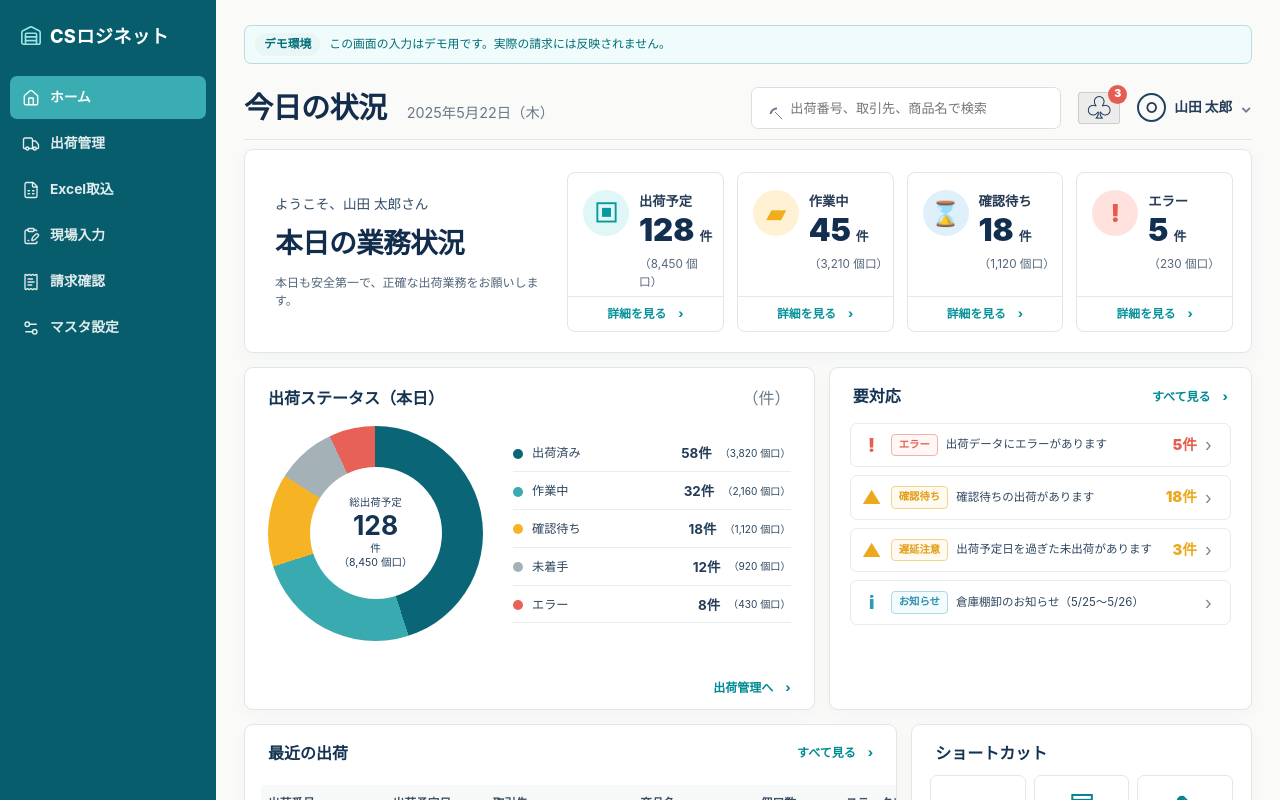
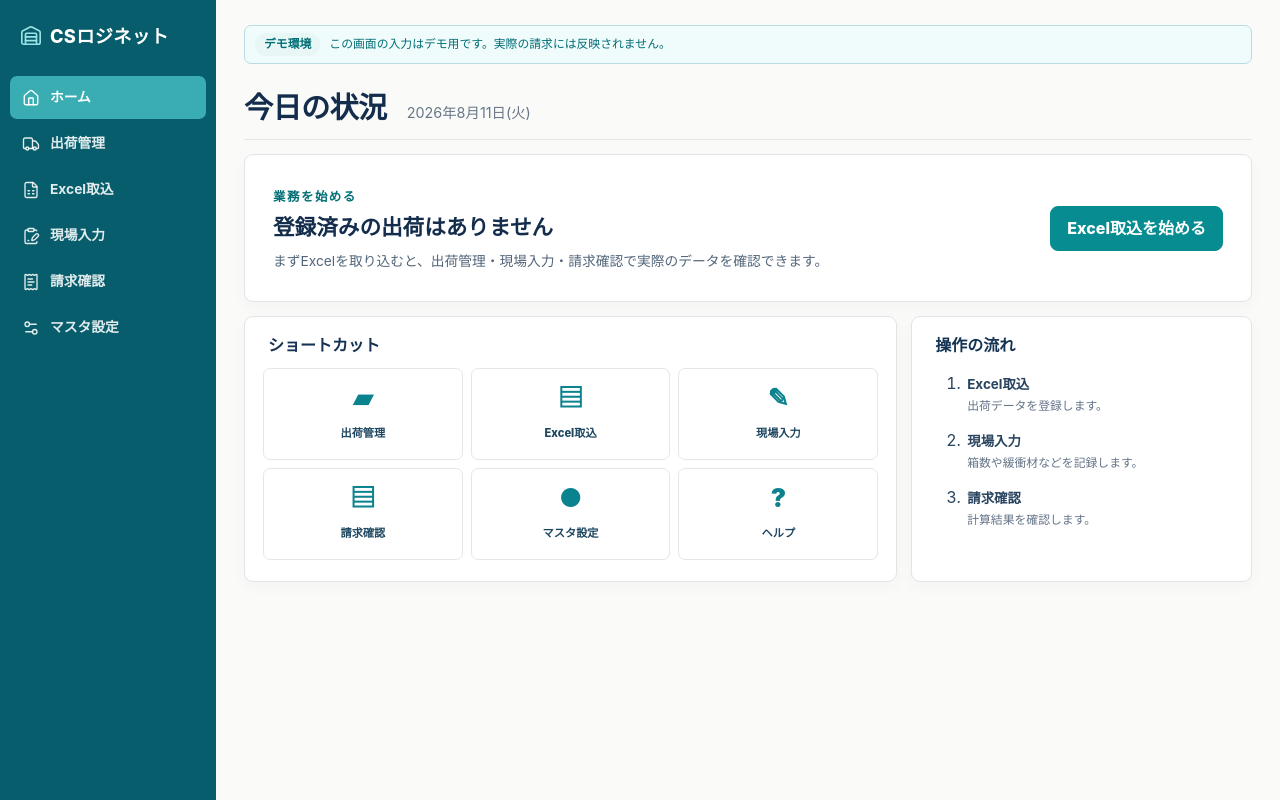
Before and after one commit to Athena900/souko_app, a Next.js app: page / in a window 1280 px wide. Shown: the top 800 px of the page. Built offline with nearby package versions, Linux system fonts and the light colour scheme.

Commit message:
fix: remove trial dummy dashboard data

```diff
--- a/app/dashboard.css
+++ b/app/dashboard.css
@@ -150,6 +150,23 @@
 .dashboard-welcome-copy p { margin: 0 0 8px; color: #314b67; font-size: .85rem; }
 .dashboard-welcome-copy h2 { margin: 0 0 11px; color: #122d4c; font-size: 1.73rem; letter-spacing: -.025em; }
 .dashboard-welcome-copy small { color: #52657a; font-size: .75rem; }
+.dashboard-empty-state {
+  display: flex;
+  align-items: center;
+  justify-content: space-between;
+  gap: 24px;
+  margin-top: 14px;
+  padding: 28px;
+}
+.dashboard-empty-state h2 { margin: 5px 0 7px; font-size: 1.35rem; }
+.dashboard-empty-state p { max-width: 650px; margin: 0; color: #52657a; font-size: .86rem; }
+.dashboard-cleanup-grid { grid-template-columns: 1fr .78fr; }
+.dashboard-guide-panel { padding-bottom: 17px; }
+.dashboard-flow-list { display: grid; gap: 13px; margin: 0; padding: 3px 23px 4px 53px; }
+.dashboard-flow-list li { padding-left: 2px; color: #29445f; }
+.dashboard-flow-list strong, .dashboard-flow-list span { display: block; }
+.dashboard-flow-list strong { font-size: .84rem; }
+.dashboard-flow-list span { margin-top: 2px; color: #647488; font-size: .74rem; }
 .dashboard-kpi-grid { display: grid; grid-template-columns: repeat(4, minmax(0, 1fr)); gap: 13px; }
 .dashboard-kpi {
   display: grid;
@@ -286,6 +303,8 @@
   .dashboard-tools { width: 100%; justify-content: space-between; }
   .dashboard-search { flex: 1 1 auto; width: auto; }
   .dashboard-welcome-panel { grid-template-columns: 1fr; padding: 17px; }
+  .dashboard-empty-state { align-items: flex-start; flex-direction: column; padding: 20px 17px; }
+  .dashboard-cleanup-grid { grid-template-columns: 1fr; }
   .dashboard-welcome-copy { padding: 0 0 3px; }
   .dashboard-kpi-grid { grid-template-columns: repeat(2, minmax(0, 1fr)); gap: 9px; }
   .dashboard-middle-grid, .dashboard-bottom-grid { grid-template-columns: 1fr; }
@@ -301,6 +320,8 @@
   .dashboard-user { font-size: .74rem; }
   .dashboard-search { min-width: 0; font-size: .72rem; }
   .dashboard-welcome-copy h2 { font-size: 1.35rem; }
+  .dashboard-empty-state h2 { font-size: 1.18rem; }
+  .dashboard-empty-state .button { width: 100%; }
   .dashboard-kpi { min-height: 125px; }
   .dashboard-kpi-copy { padding: 15px 5px 4px 6px; }
   .dashboard-kpi-icon { width: 33px; height: 33px; margin: 14px 0 0 7px; font-size: .95rem; }
--- a/app/page.tsx
+++ b/app/page.tsx
@@ -1,40 +1,9 @@
 import Link from "next/link";
 import { DemoEnvironmentBanner } from "@/src/features/demo/demo-environment-banner";
 import { AppFrame } from "@/src/features/layout/app-shell";
-import { isDemoMode } from "@/src/lib/env";
 import { requireTrialPageAccess } from "@/src/server/auth/trial-page-access";
 
 export const dynamic = "force-dynamic";
-
-const kpis = [
-  { label: "出荷予定", value: "128", detail: "（8,450 個口）", tone: "teal", icon: "▣", href: "/shipments" },
-  { label: "作業中", value: "45", detail: "（3,210 個口）", tone: "yellow", icon: "▰", href: "/field" },
-  { label: "確認待ち", value: "18", detail: "（1,120 個口）", tone: "blue", icon: "⌛", href: "/billing" },
-  { label: "エラー", value: "5", detail: "（230 個口）", tone: "red", icon: "!", href: "/import" },
-] as const;
-
-const statusLegend = [
-  ["出荷済み", "58", "3,820 個口", "legend-teal"],
-  ["作業中", "32", "2,160 個口", "legend-aqua"],
-  ["確認待ち", "18", "1,120 個口", "legend-yellow"],
-  ["未着手", "12", "920 個口", "legend-grey"],
-  ["エラー", "8", "430 個口", "legend-red"],
-] as const;
-
-const alerts = [
-  { type: "error", icon: "!", label: "エラー", message: "出荷データにエラーがあります", count: "5件" },
-  { type: "warning", icon: "▲", label: "確認待ち", message: "確認待ちの出荷があります", count: "18件" },
-  { type: "warning", icon: "▲", label: "遅延注意", message: "出荷予定日を過ぎた未出荷があります", count: "3件" },
-  { type: "info", icon: "i", label: "お知らせ", message: "倉庫棚卸のお知らせ（5/25〜5/26）", count: "" },
-] as const;
-
-const recentShipments = [
-  ["S250522-0001", "2025/05/22", "株式会社ABC商事", "文具セットA", "120 個口", "出荷済み", "done"],
-  ["S250522-0002", "2025/05/22", "株式会社DEF物流", "コピー用紙 A4", "80 個口", "作業中", "progress"],
-  ["S250522-0003", "2025/05/22", "株式会社GHI商会", "ファイルケース", "60 個口", "確認待ち", "waiting"],
-  ["S250522-0004", "2025/05/23", "株式会社JKLストア", "ラベルシール", "40 個口", "未着手", "waiting"],
-  ["S250522-0005", "2025/05/23", "株式会社MNO販売", "クリアファイル", "70 個口", "エラー", "alert"],
-] as const;
 
 const shortcuts = [
   ["出荷管理", "▰", "/shipments"],
@@ -45,9 +14,18 @@ const shortcuts = [
   ["ヘルプ", "?", "/help"],
 ] as const;
 
+function formatToday(): string {
+  return new Intl.DateTimeFormat("ja-JP", {
+    year: "numeric",
+    month: "long",
+    day: "numeric",
+    weekday: "short",
+    timeZone: "Asia/Tokyo",
+  }).format(new Date());
+}
+
 export default async function HomePage() {
   await requireTrialPageAccess("/");
-  const userName = isDemoMode() ? "山田 太郎" : "担当者";
 
   return (
     <AppFrame active="home">
@@ -57,85 +35,35 @@ export default async function HomePage() {
         <header className="dashboard-header">
           <div className="dashboard-title">
             <h1>今日の状況</h1>
-            <span className="dashboard-date">2025年5月22日（木）</span>
-          </div>
-          <div className="dashboard-tools">
-            <input className="dashboard-search" type="search" aria-label="出荷番号、取引先、商品名で検索" placeholder="出荷番号、取引先、商品名で検索" />
-            <button className="notification" type="button" disabled aria-label="通知 3件" title="通知機能は準備中です">♧<span className="notification-badge">3</span></button>
-            <div className="dashboard-user"><span className="user-avatar" aria-hidden="true">○</span><span>{userName}</span><span className="user-chevron" aria-hidden="true">⌄</span></div>
+            <span className="dashboard-date">{formatToday()}</span>
           </div>
         </header>
 
-        <section className="dashboard-welcome-panel" aria-labelledby="dashboard-status-title">
-          <div className="dashboard-welcome-copy">
-            <p>ようこそ、{userName}さん</p>
-            <h2 id="dashboard-status-title">本日の業務状況</h2>
-            <small>本日も安全第一で、正確な出荷業務をお願いします。</small>
+        <section className="dashboard-panel dashboard-empty-state" aria-labelledby="dashboard-status-title">
+          <div>
+            <span className="eyebrow">業務を始める</span>
+            <h2 id="dashboard-status-title">登録済みの出荷はありません</h2>
+            <p>まずExcelを取り込むと、出荷管理・現場入力・請求確認で実際のデータを確認できます。</p>
           </div>
-          <div className="dashboard-kpi-grid">
-            {kpis.map((kpi) => (
-              <article className={`dashboard-kpi kpi-${kpi.tone}`} key={kpi.label}>
-                <div className="dashboard-kpi-main">
-                  <span className="dashboard-kpi-icon" aria-hidden="true">{kpi.icon}</span>
-                  <div className="dashboard-kpi-copy">
-                    <span className="dashboard-kpi-label">{kpi.label}</span>
-                    <strong className="dashboard-kpi-value">{kpi.value}</strong><span className="dashboard-kpi-unit">件</span>
-                    <small className="dashboard-kpi-detail">{kpi.detail}</small>
-                  </div>
-                </div>
-                <Link className="dashboard-kpi-action" href={kpi.href}>詳細を見る　›</Link>
-              </article>
-            ))}
-          </div>
+          <Link className="button" href="/import">Excel取込を始める</Link>
         </section>
 
-        <section className="dashboard-middle-grid" aria-label="業務状況の詳細">
-          <section className="dashboard-panel shipment-status-panel" aria-labelledby="shipment-status-title">
-            <div className="dashboard-panel-heading">
-              <h2 id="shipment-status-title">出荷ステータス（本日）</h2>
-              <span className="muted">（件）</span>
-            </div>
-            <div className="shipment-status-body">
-              <div className="donut-chart" aria-label="出荷ステータスの内訳">
-                <div className="donut-chart-content"><small>総出荷予定</small><strong>128</strong><small>件<br />（8,450 個口）</small></div>
-              </div>
-              <ul className="status-legend">
-                {statusLegend.map(([label, count, packages, color]) => <li key={label}><span className={`legend-dot ${color}`} aria-hidden="true" /><span>{label}</span><strong>{count}件</strong><small>（{packages}）</small></li>)}
-              </ul>
-            </div>
-            <div className="dashboard-panel-heading"><span /> <Link className="panel-link" href="/shipments">出荷管理へ　›</Link></div>
-          </section>
-
-          <section className="dashboard-panel alert-panel" aria-labelledby="alert-title">
-            <div className="dashboard-panel-heading"><h2 id="alert-title">要対応</h2><Link className="panel-link" href="/shipments">すべて見る　›</Link></div>
-            <ul className="alert-list">
-              {alerts.map((alert) => <li className={`alert-row alert-${alert.type}`} key={alert.label}><span className="alert-symbol" aria-hidden="true">{alert.icon}</span><span className="alert-label">{alert.label}</span><span className="alert-message">{alert.message}</span><strong className="alert-count">{alert.count}</strong><span className="alert-arrow" aria-hidden="true">›</span></li>)}
-            </ul>
-          </section>
-        </section>
-
-        <section className="dashboard-bottom-grid" aria-label="最近の業務">
-          <section className="dashboard-panel recent-panel" aria-labelledby="recent-title">
-            <div className="dashboard-panel-heading"><h2 id="recent-title">最近の出荷</h2><Link className="panel-link" href="/shipments">すべて見る　›</Link></div>
-            <div className="recent-table-wrap">
-              <table className="line-table recent-table">
-                <thead><tr><th>出荷番号</th><th>出荷予定日</th><th>取引先</th><th>商品名</th><th>個口数</th><th>ステータス</th></tr></thead>
-                <tbody>{recentShipments.map(([shipmentNo, date, customer, product, packages, status, statusClass]) => <tr key={shipmentNo}><td>{shipmentNo}</td><td>{date}</td><td>{customer}</td><td>{product}</td><td>{packages}</td><td><span className={`recent-status ${statusClass}`}>{status}</span></td></tr>)}</tbody>
-              </table>
-            </div>
-          </section>
-
+        <section className="dashboard-bottom-grid dashboard-cleanup-grid" aria-label="業務メニュー">
           <section className="dashboard-panel shortcut-panel" aria-labelledby="shortcut-title">
             <div className="dashboard-panel-heading"><h2 id="shortcut-title">ショートカット</h2></div>
             <div className="shortcut-grid">
               {shortcuts.map(([label, icon, href]) => <Link className="shortcut-card" href={href} key={label}><span className="shortcut-icon" aria-hidden="true">{icon}</span><span>{label}</span></Link>)}
             </div>
           </section>
-        </section>
 
-        <section className="dashboard-demo-guide" aria-labelledby="demo-guide-title">
-          <div><span className="tag">デモの流れ</span><h2 id="demo-guide-title">Excelから請求候補までを一周できます</h2></div>
-          <div className="dashboard-demo-links"><Link href="/import">① Excel取込を始める</Link><Link href="/field">② 現場入力を試す</Link><Link href="/billing">③ 請求候補を見る</Link></div>
+          <section className="dashboard-panel dashboard-guide-panel" aria-labelledby="demo-guide-title">
+            <div className="dashboard-panel-heading"><h2 id="demo-guide-title">操作の流れ</h2></div>
+            <ol className="dashboard-flow-list">
+              <li><strong>Excel取込</strong><span>出荷データを登録します。</span></li>
+              <li><strong>現場入力</strong><span>箱数や緩衝材などを記録します。</span></li>
+              <li><strong>請求確認</strong><span>計算結果を確認します。</span></li>
+            </ol>
+          </section>
         </section>
       </main>
     </AppFrame>
```
Also changed, not shown: 1 other file (tests, documents, lock files or other folders).
